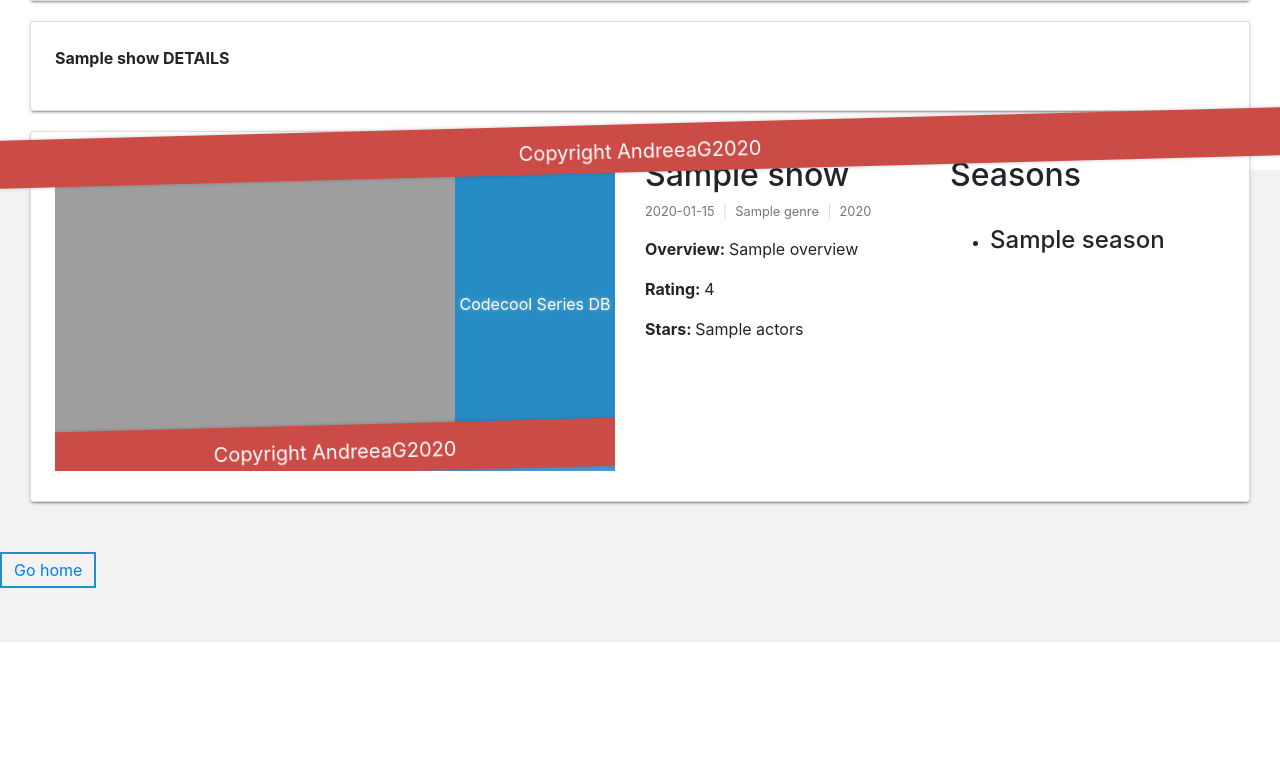
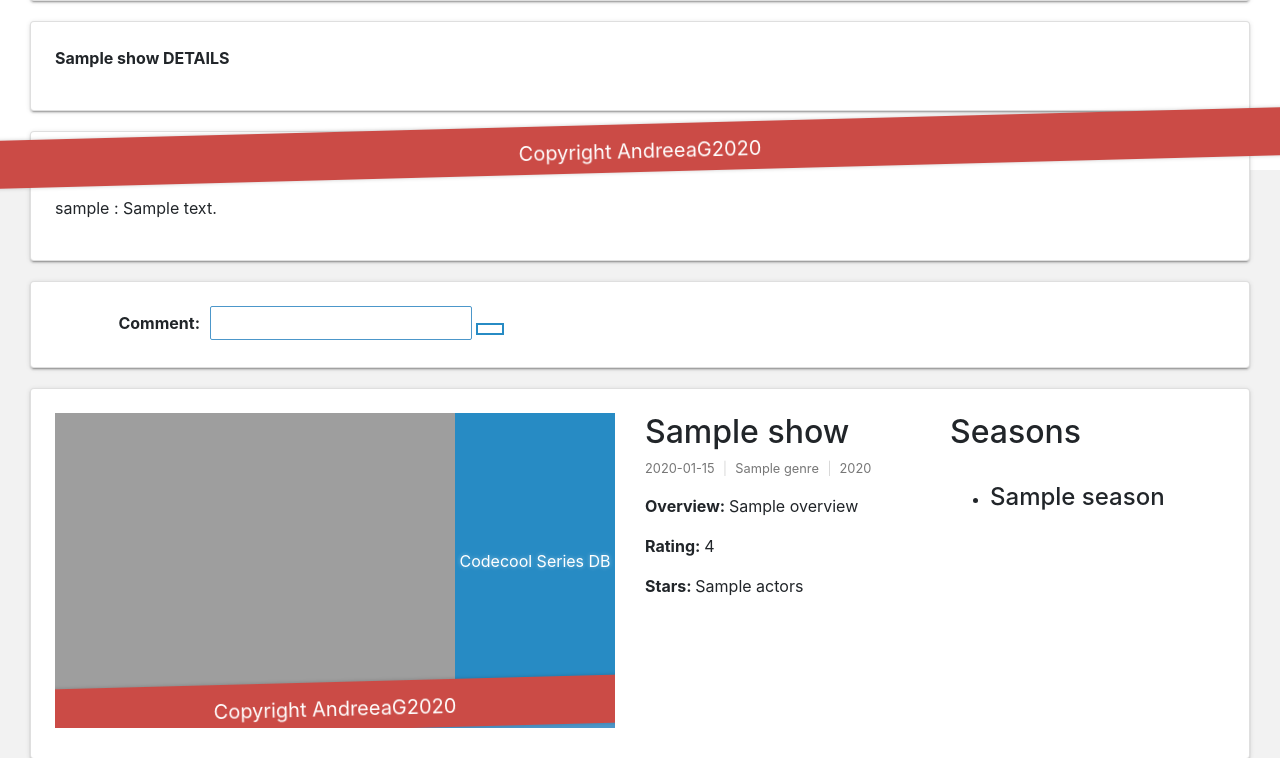
Before and after one commit to AndreeaGrosu23/codecool-series-python-AndreeaGrosu23, a Flask app: page /tv-show/1 in a window 1280 px wide. Shown: the part 630-1388 px from the top of the page. Before the commit the page ends 1272 px from the top, so only its background shows below. Run offline with Flask 2, Linux system fonts and the light colour scheme; the visitor is signed in with stand-in values (Sample User, id 1); a database or web service that is not in the repository returns one stand-in record (values such as "Sample title"); some libraries are stand-ins or nearby versions.

Commit message:
Add comment feature

```diff
--- a/data/queries.py
+++ b/data/queries.py
@@ -180,3 +180,17 @@
     return data_manager.execute_dml_statement("""SELECT id FROM users
                                         WHERE username = %(username)s;""",
                                        {'username': username})
+
+def add_comment(data):
+    return data_manager.execute_manipulation("""INSERT INTO comments
+                                                VALUES (%(user_id)s, %(show_id)s, %(comment_text)s);""",
+                                             {'user_id': data['user_id'],
+                                              'show_id': data['show_id'],
+                                              'comment_text': data['comment_text']})
+
+
+def show_comment():
+    return data_manager.execute_select("""SELECT users.username, c.comment_text
+                                        FROM users
+                                        JOIN comments c on users.id = c.user_id;
+                                        """)
--- a/main.py
+++ b/main.py
@@ -69,7 +69,8 @@
 def show_details(show_id):
     show = queries.get_show_by_id(show_id)
     seasons = queries.get_seasons_by_show_id(show_id)
-    return render_template('show_details.html', show=show, seasons=seasons)
+    comments = queries.show_comment()
+    return render_template('show_details.html', show=show, seasons=seasons, comments=comments)
 
 
 @app.route('/top-20-actors')
@@ -78,9 +79,67 @@
     return render_template('top20actors.html', actors=actors)
 
 
+@app.route('/add-favorite')
+def add_fav():
+    user_id = session['user_id']
+    show_id = request.args.get(key='show_id')
+    data = {
+        'show_id': show_id,
+        'user_id': user_id
+    }
+    queries.add_fav_to_users(data)
+    return redirect(url_for('index'))
+
+
 @app.route('/design')
 def design():
     return render_template('design.html')
+
+
+# @app.route('/api/add-favorite', methods=['POST'])
+# def add_fav():
+#     user_id = session['user_id']
+#     show_id = request.json['show_id']
+#     data = {
+#         'show_id': show_id,
+#         'user_id': user_id
+#     }
+#     queries.add_fav_to_users(data)
+#     return redirect(url_for('index'))
+
+
+@app.route('/api/tv-show/<season_id>')
+def get_episodes(season_id):
+    episodes = queries.get_episodes(season_id)
+    return jsonify(episodes)
+
+
+@app.route('/add-comment/<show_id>', methods=['GET', 'POST'])
+def write_comment(show_id):
+    if request.method=='POST':
+        user_id = session['user_id']
+        comment_text = request.form['comment']
+        data = {
+            'show_id': show_id,
+            'user_id': user_id,
+            'comment_text': comment_text
+        }
+        queries.add_comment(data)
+    return redirect(url_for('show_details', show_id=show_id))
+
+
+
+@app.route('/register', methods=['GET', 'POST'])
+def register():
+    if request.method == 'POST':
+        if request.form['password1'] == request.form['password2']:
+            form_data = {
+                'username': request.form['username'],
+                'hashed_pass': data_manager.hash_password(request.form['password1']),
+                'user_email': request.form['email-address']
+            }
+            queries.add_user(form_data)
+            return redirect(url_for('index'))
 
 
 @app.route('/login', methods=['GET', 'POST'])
@@ -101,37 +160,6 @@
             flash('Password does not match')
     return redirect(url_for('index'))
 
-#     to write function for checking if the username exists
-
-
-@app.route('/add-favorite')
-def add_fav():
-    user_id = queries.user_id_by_username(request.args.get(key='username'))
-    data = {
-        'show_id': request.args.get(key='show_id'),
-        'user_id': user_id
-    }
-    queries.add_fav_to_users(data)
-    return redirect(url_for('index'))
-
-
-@app.route('/api/tv-show/<season_id>')
-def get_episodes(season_id):
-    episodes = queries.get_episodes(season_id)
-    return jsonify(episodes)
-
-@app.route('/register', methods=['GET', 'POST'])
-def register():
-    if request.method == 'POST':
-        if request.form['password1'] == request.form['password2']:
-            form_data = {
-                'username': request.form['username'],
-                'hashed_pass': data_manager.hash_password(request.form['password1']),
-                'user_email': request.form['email-address']
-            }
-            queries.add_user(form_data)
-            return redirect(url_for('index'))
-
 
 @app.route('/logout')
 def logout():
--- a/templates/index.html
+++ b/templates/index.html
@@ -65,6 +65,9 @@
                     <td>{{ show['homepage'] }}</td>
                     {% if session %}
                         <td><button type="button" id="add-favorite" value="add-favorite"><a href="{{ url_for('add_fav', show_id=show['id'], username=session['username']) }}">Add to Favorites</a></button> </td>
+
+{#                            <td id="add-favorite-show"><button type="button" id="{{ show.id }}" value="add-favorite">Add to Favorites</button></td>#}
+
                     {% endif %}
                 </tr>
 
--- a/templates/layout.html
+++ b/templates/layout.html
@@ -87,10 +87,10 @@
                     <span id="closeLogin">&times;</span>
                     <h2 class="modal-header">Login</h2>
                     <form action="/login" method="POST">
-                        <input type="text" id="username" name="username" value="username">
+                        <input type="text" id="username" name="username" value="andreea123">
                         <br>
                         <br>
-                        <input type="password" id="password" name="password" value="password">
+                        <input type="password" id="password" name="password" value="1234">
 
                         <br>
                         <br>
--- a/templates/show_details.html
+++ b/templates/show_details.html
@@ -34,6 +34,23 @@
                 </tbody>
             </table>
         </div>
+        <div class="card">
+            <p>Comments</p>
+            {% for comment in comments %}
+                <p>{{ comment.username }} : {{ comment.comment_text }}</p>
+            {% endfor %}
+        </div>
+
+        {% if session %}
+        <div class="card">
+                <form action="{{ url_for('write_comment', show_id=show[0]['id']) }}" method="POST">
+                   <label class="form-element-label" for="form-example-episode">Comment:</label>
+                   <input type="text" name="comment" id="comment">
+                   <button type="submit" value="submit"></button>
+                </form>
+        </div>
+        {% endif %}
+
         <div class="card detailed-view">
             <div class="row">
                 <div class="col col-third">
```
Also changed, not shown: data/db_schema/01_create_schema.sql (+14 -0 lines), static/JS/main.js (+29 -0 lines).
